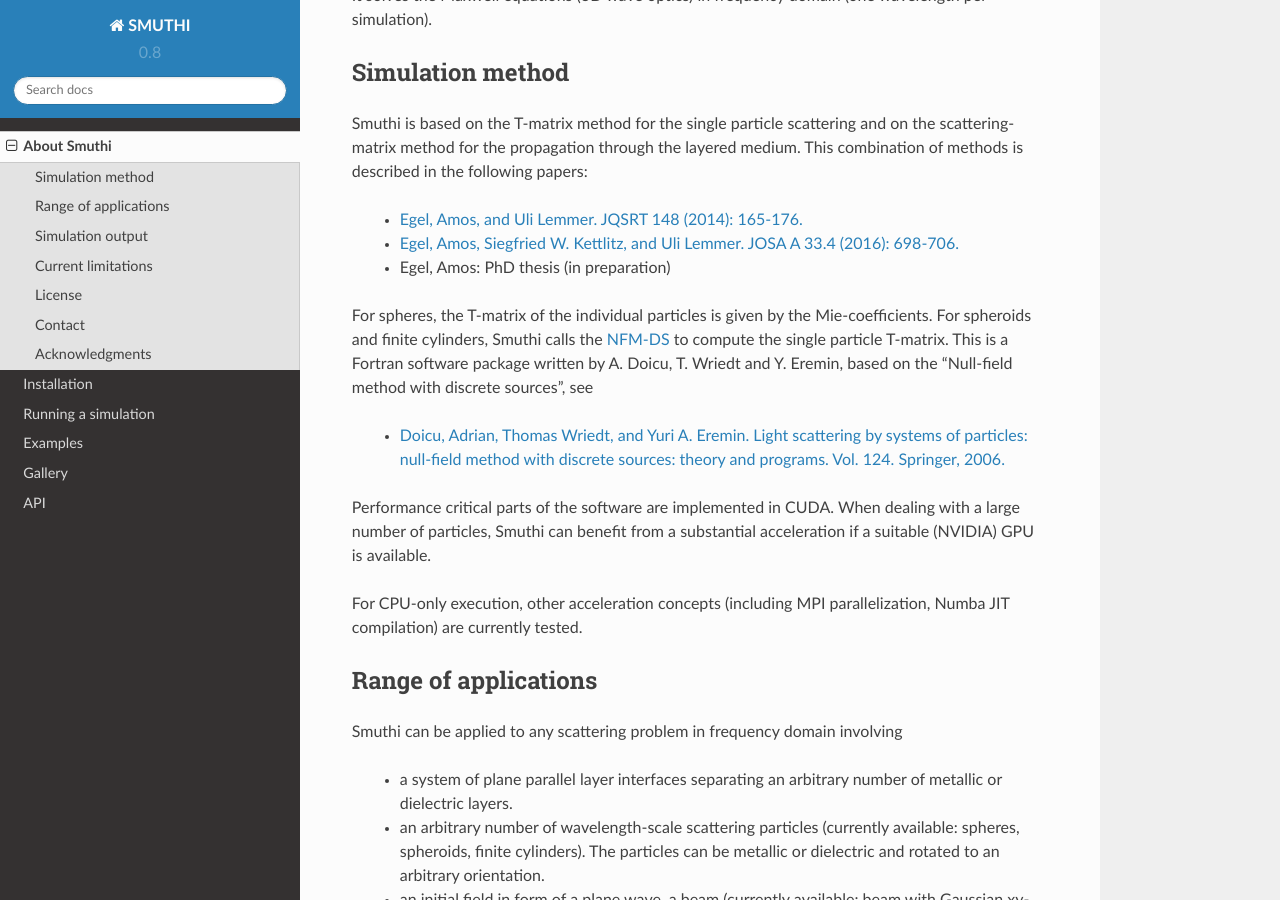
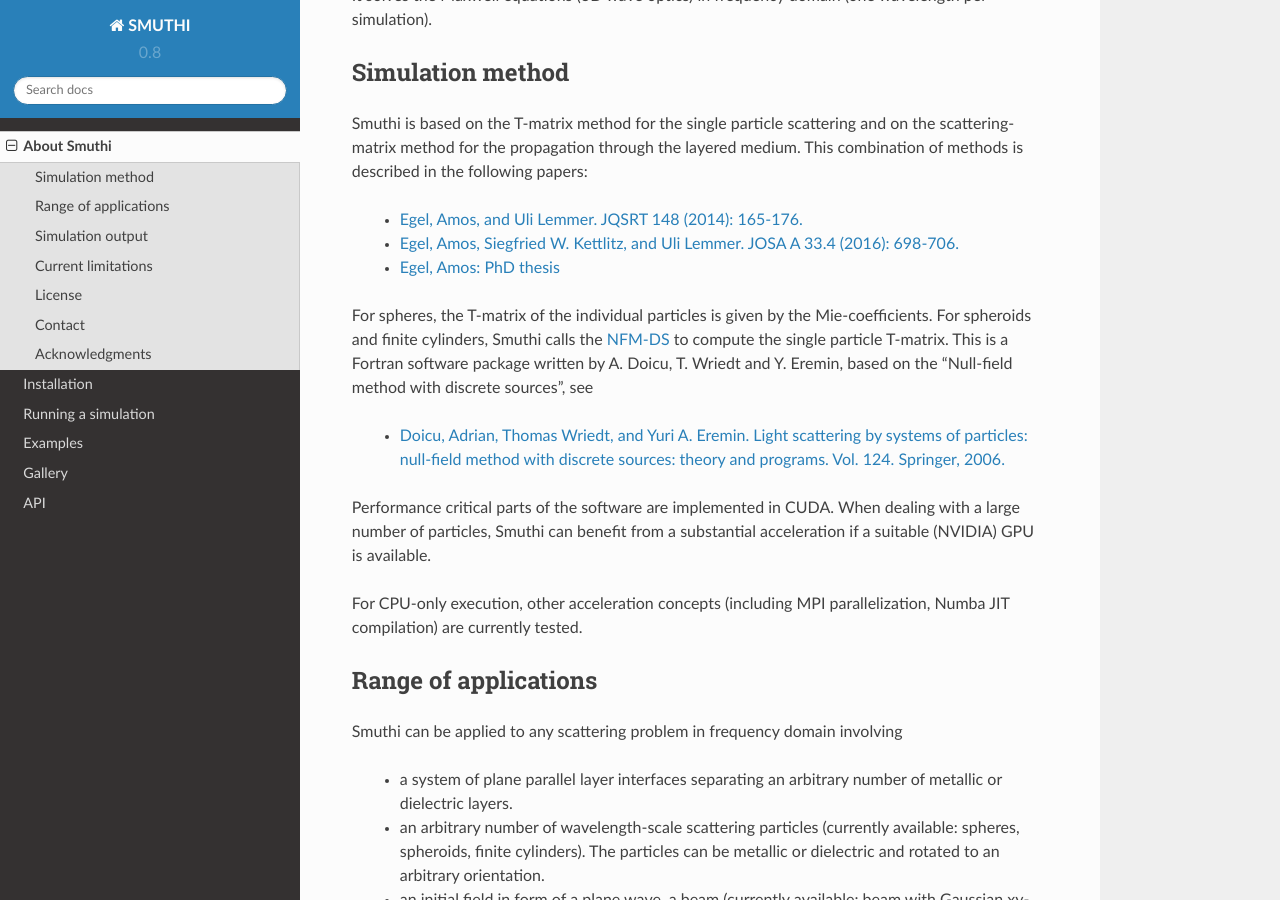
Before and after one commit to AmosEgel/smuthi, a Sphinx documentation site: the page built from docs/about_smuthi.rst, in a window 1280 px wide and 900 px high, scrolled down 503 px. Built offline with Sphinx 7.4.7 and the Read the Docs theme 2.0.0, drawn with Linux system fonts in a browser that asks for light colours.

Commit message:
Link Amos' PhD thesis to docs

```diff
--- a/docs/about_smuthi.rst
+++ b/docs/about_smuthi.rst
@@ -19,7 +19,7 @@
 
   - `Egel, Amos, and Uli Lemmer. JQSRT 148 (2014): 165-176. <https://www.sciencedirect.com/science/article/pii/S0022407314002829?via%3Dihub>`_
   - `Egel, Amos, Siegfried W. Kettlitz, and Uli Lemmer. JOSA A 33.4 (2016): 698-706. <https://www.osapublishing.org/josaa/abstract.cfm?uri=josaa-33-4-698>`_
-  - Egel, Amos: PhD thesis (in preparation)
+  - `Egel, Amos: PhD thesis <https://publikationen.bibliothek.kit.edu/1000093961/26467128>`_
 
 For spheres, the T-matrix of the individual particles is given by the Mie-coefficients.
 For spheroids and finite cylinders, Smuthi calls the
```
